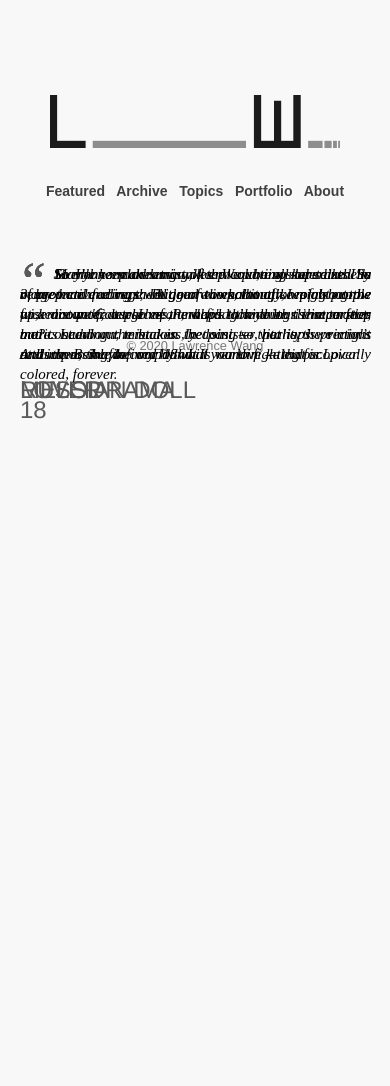
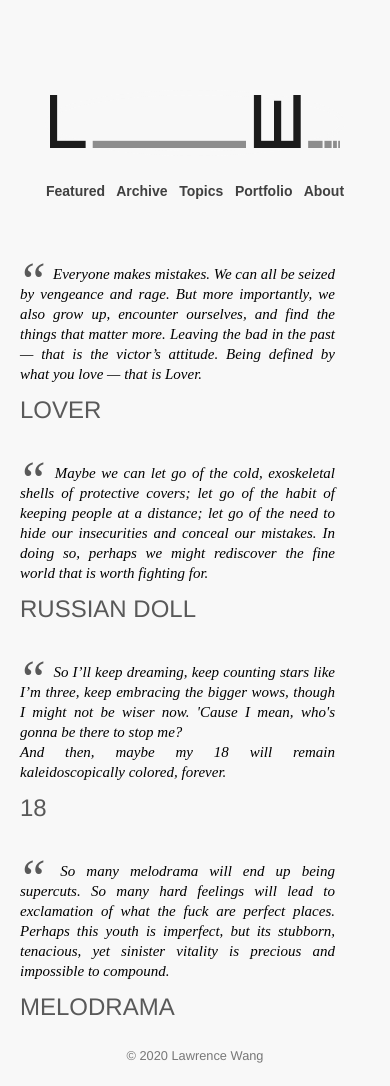
Before and after one commit to law-wang/blog-1.1, a Jekyll site: the page built from index.html, in a window 390 px wide. Built offline with Jekyll 4.4.1, drawn with Linux system fonts in a browser that asks for light colours; some web fonts are replaced; before the commit the page ends 900 px from its top, so only the background shows below that.

Commit message:
adapted for mobile

```diff
--- a/_sass/main.scss
+++ b/_sass/main.scss
@@ -441,7 +441,6 @@ section {
 	}
 @media only screen and (max-width: 700px) {
   .threecolumns {
-    position: absolute;
     width: 100%;
   }
 }
--- a/index.html
+++ b/index.html
@@ -29,7 +29,7 @@ permalink: /
       <div class="threecolumns">
         <div class="blogpost">
           <quoteblock align="justify">
-            So I’ll keep dreaming, keep counting stars like I’m 3, keep embracing the bigger wows, though I might not be wiser now. 'Cause I mean, who's gonna be there to stop me?
+            So I’ll keep dreaming, keep counting stars like I’m three, keep embracing the bigger wows, though I might not be wiser now. 'Cause I mean, who's gonna be there to stop me?
             <br>
             And then, maybe my 18 will remain kaleidoscopically colored, forever.
           </quoteblock>
```
